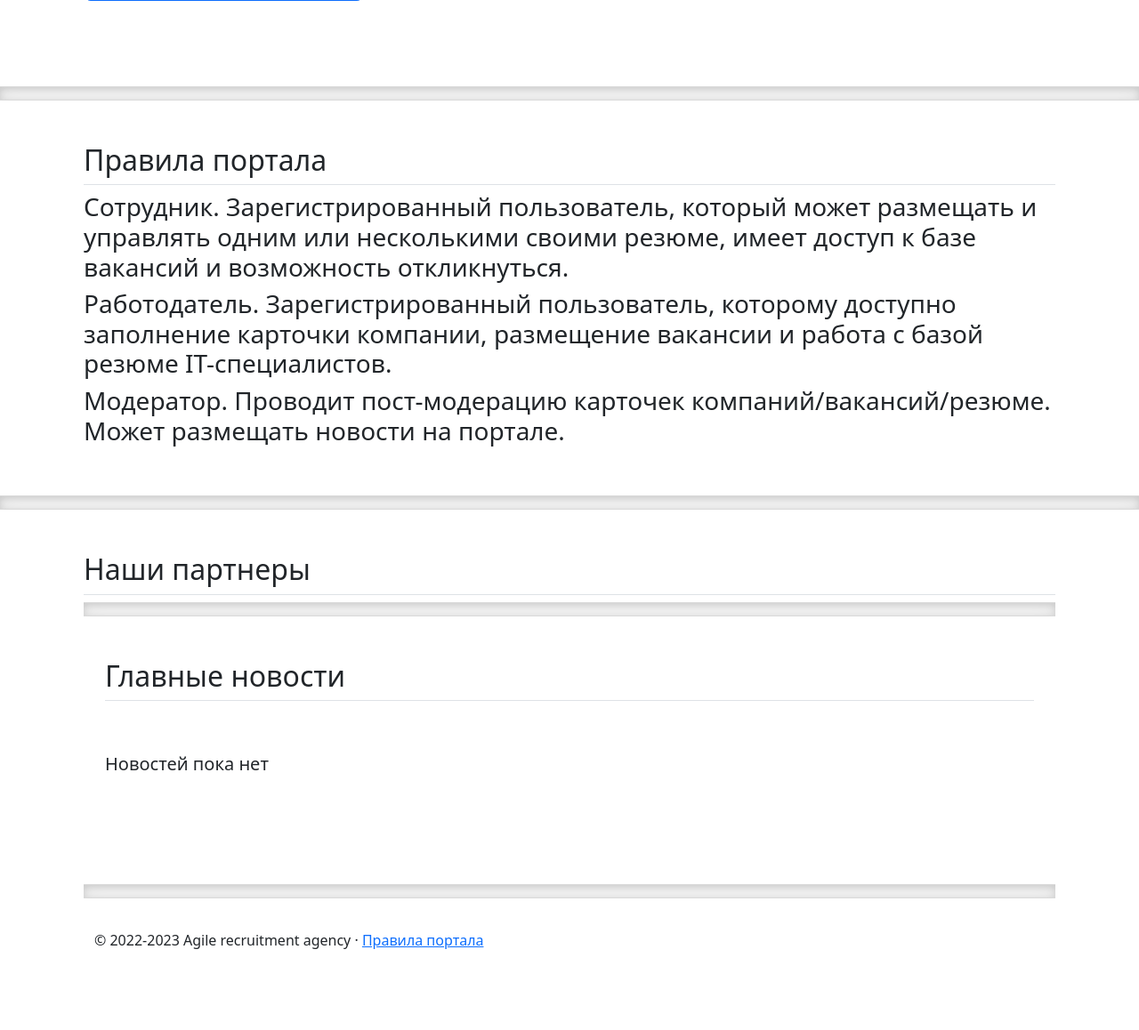
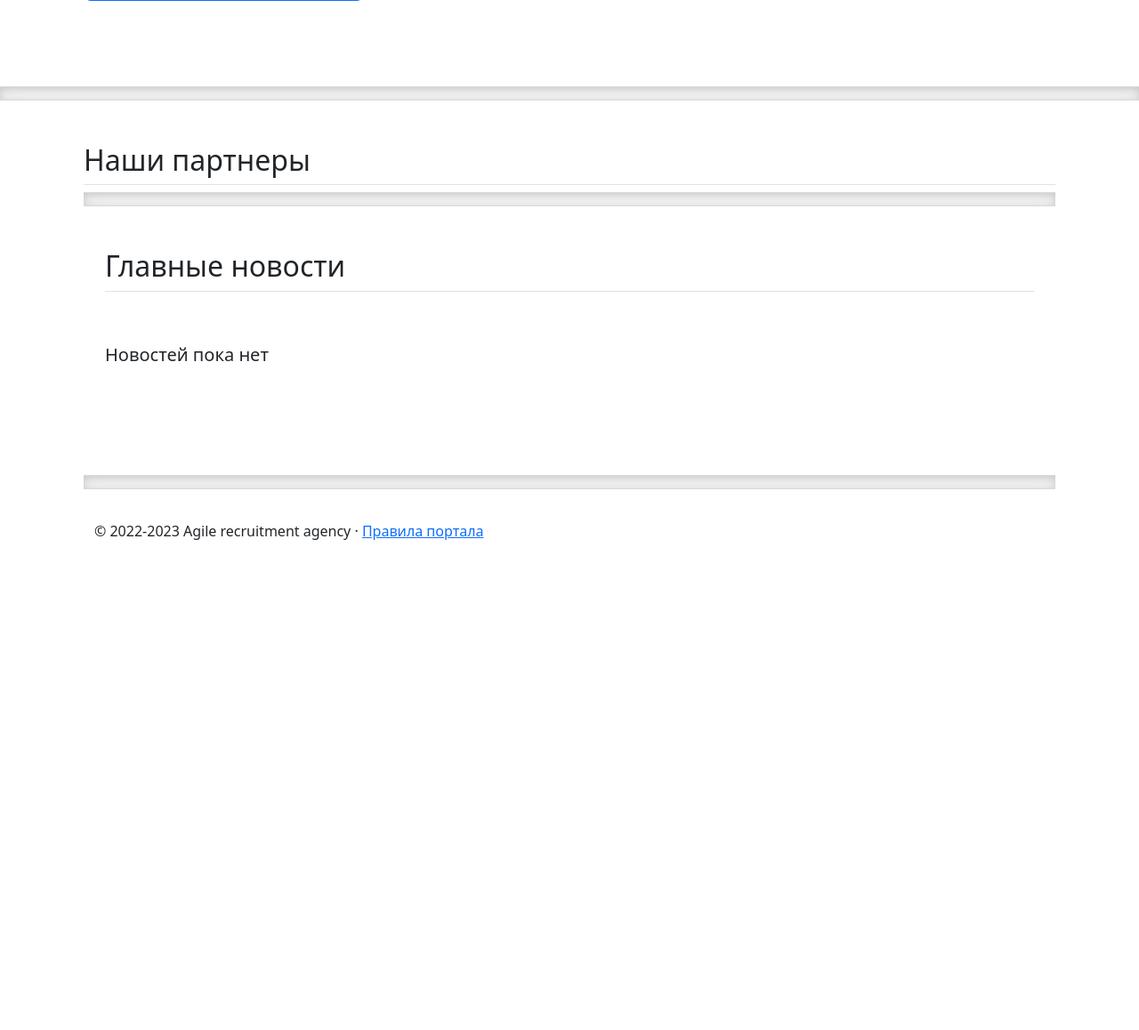
Before and after one commit to Pavel-Nefedov/HeadHunter, a Django app: page / in a window 1280 px wide. Shown: the part 571-1729 px from the top of the page at 89% size. After the commit the page ends 1178 px from the top, so only its background shows below. Run offline with Django 3.2, Linux system fonts and the light colour scheme; data that the repository does not hold is empty; parts of the project's set-up code (start-up, migrations or seed data) failed here and were passed over; some libraries are stand-ins or nearby versions.

Commit message:
delete rules from index page

```diff
--- a/companyapp/urls.py
+++ b/companyapp/urls.py
@@ -13,6 +13,6 @@ urlpatterns = [
     path('vacancy/create/', VacancyCreate.as_view(), name='vacancy_create'),
     path('vacancy/edit/<int:pk>/', VacancyUpdate.as_view(), name='vacancy_edit'),
     path('vacancy/<int:pk>/', VacancyView.as_view(), name='vacancy'),
-    path('resume_search/', ResumeSearch.as_view(), name='resume_search')
+    path('resume_search/', ResumeSearch.as_view(), name='resume_search'),
     path('partner/<int:pk>/', PartnerCompanyView.as_view(), name='partner'),
 ]
--- a/mainapp/templates/mainapp/index.html
+++ b/mainapp/templates/mainapp/index.html
@@ -23,16 +23,6 @@
                 </div>
             </div>
         </div>
-    </div>
-    <div class="b-example-divider"></div>
-
-    <div class="container px-4 py-5" id="icon-grid">
-        <h2 class="pb-2 border-bottom">Правила портала</h2>
-        <h3>Сотрудник. Зарегистрированный пользователь, который может размещать и управлять одним или
-            несколькими своими резюме, имеет доступ к базе вакансий и возможность откликнуться.</h3>
-        <h3>Работодатель. Зарегистрированный пользователь, которому доступно заполнение карточки компании,
-            размещение вакансии и работа с базой резюме IT-специалистов.</h3>
-        <h3>Модератор. Проводит пост-модерацию карточек компаний/вакансий/резюме. Может размещать новости на портале.</h3>
     </div>
 
     <div class="b-example-divider"></div>
```
